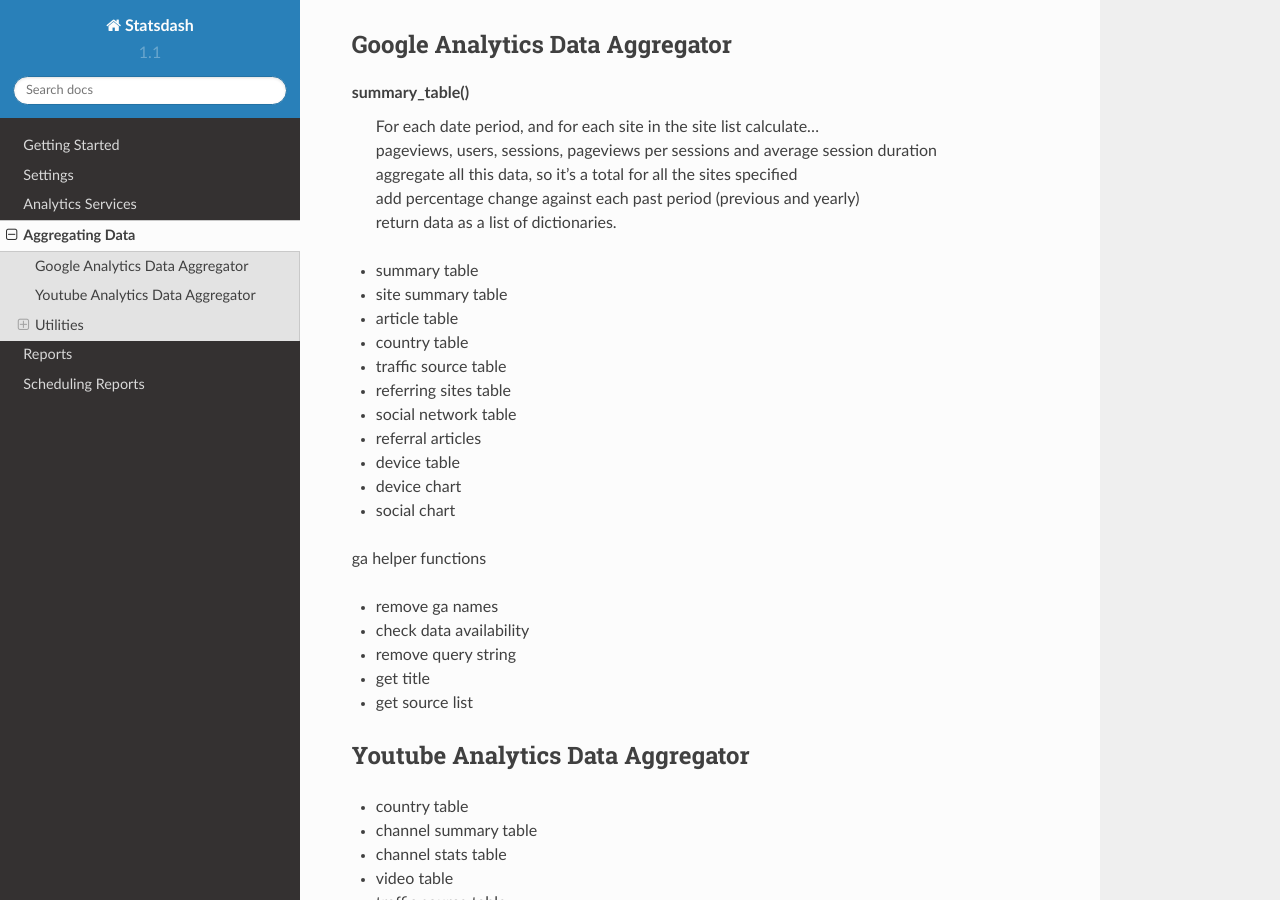
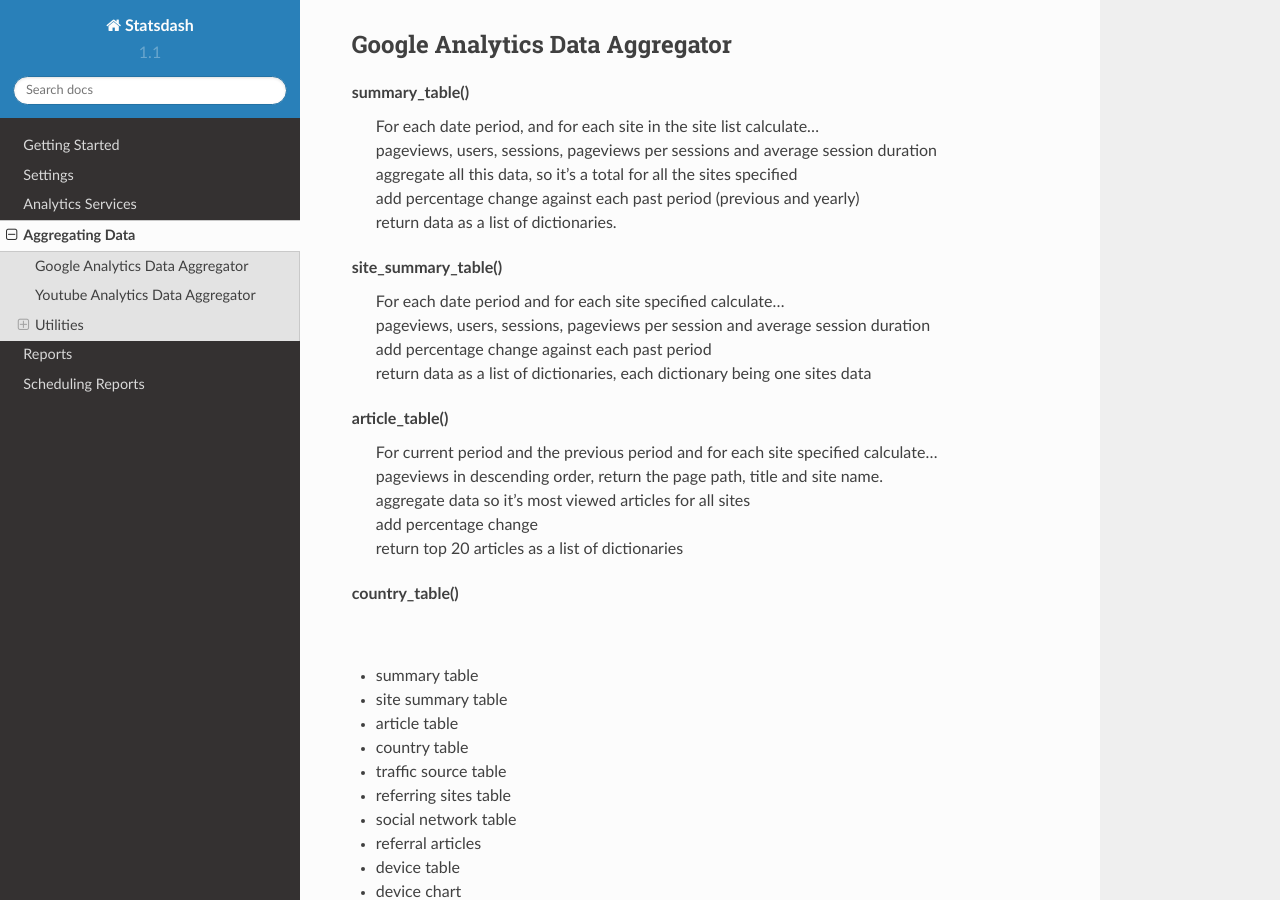
Before and after one commit to gamernetwork/gastatsdash, a Sphinx documentation site: the page built from docs/aggregating_data.rst, in a window 1280 px wide and 900 px high, scrolled down 642 px. Built offline with Sphinx 7.4.7 and the Read the Docs theme 2.0.0, drawn with Linux system fonts in a browser that asks for light colours.

Commit message:
starting aggregate data ref

```diff
--- a/docs/aggregating_data.rst
+++ b/docs/aggregating_data.rst
@@ -32,6 +32,21 @@
     | add percentage change against each past period (previous and yearly)
     | return data as a list of dictionaries.
 
+site_summary_table()
+    | For each date period and for each site specified calculate...
+    | pageviews, users, sessions, pageviews per session and average session duration
+    | add percentage change against each past period
+    | return data as a list of dictionaries, each dictionary being one sites data
+
+article_table()
+    | For current period and the previous period and for each site specified calculate...
+    | pageviews in descending order, return the page path, title and site name.
+    | aggregate data so it's most viewed articles for all sites
+    | add percentage change
+    | return top 20 articles as a list of dictionaries
+
+country_table()
+    |
 
 - summary table
 - site summary table
```
